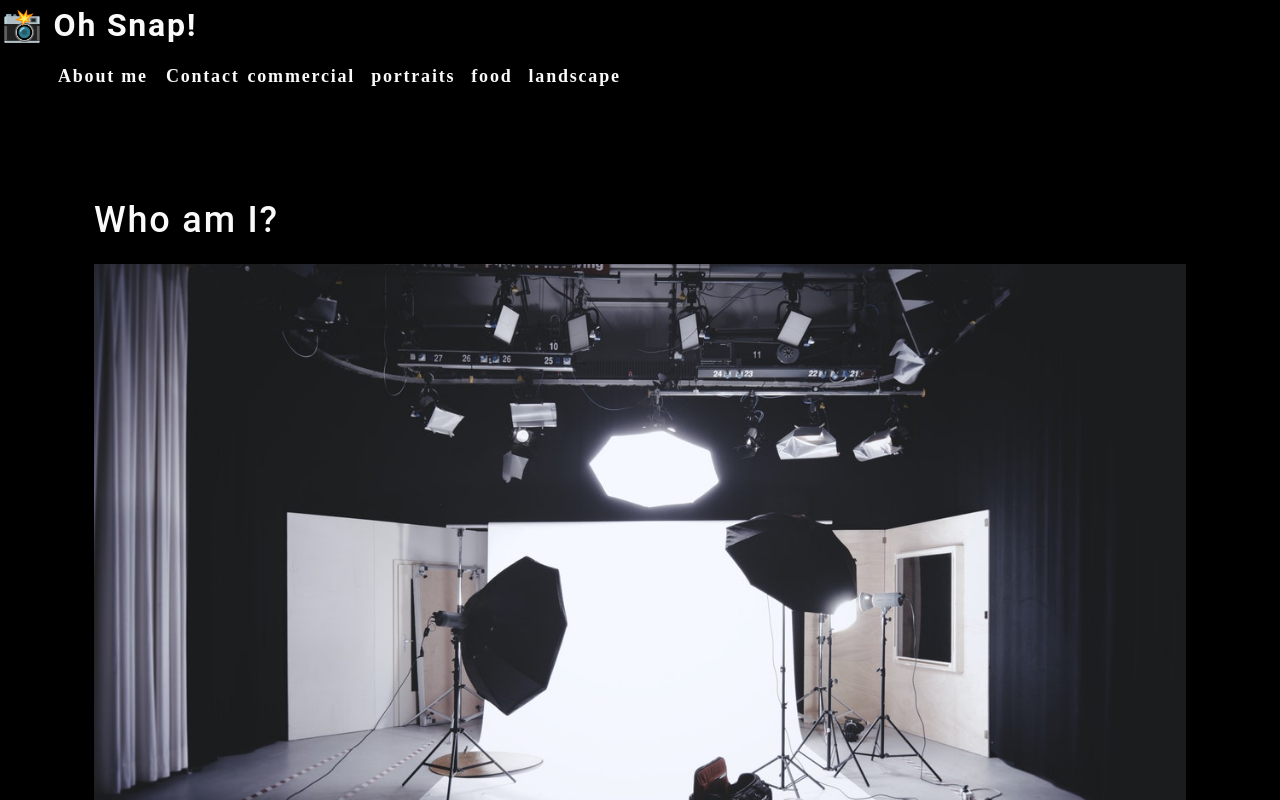
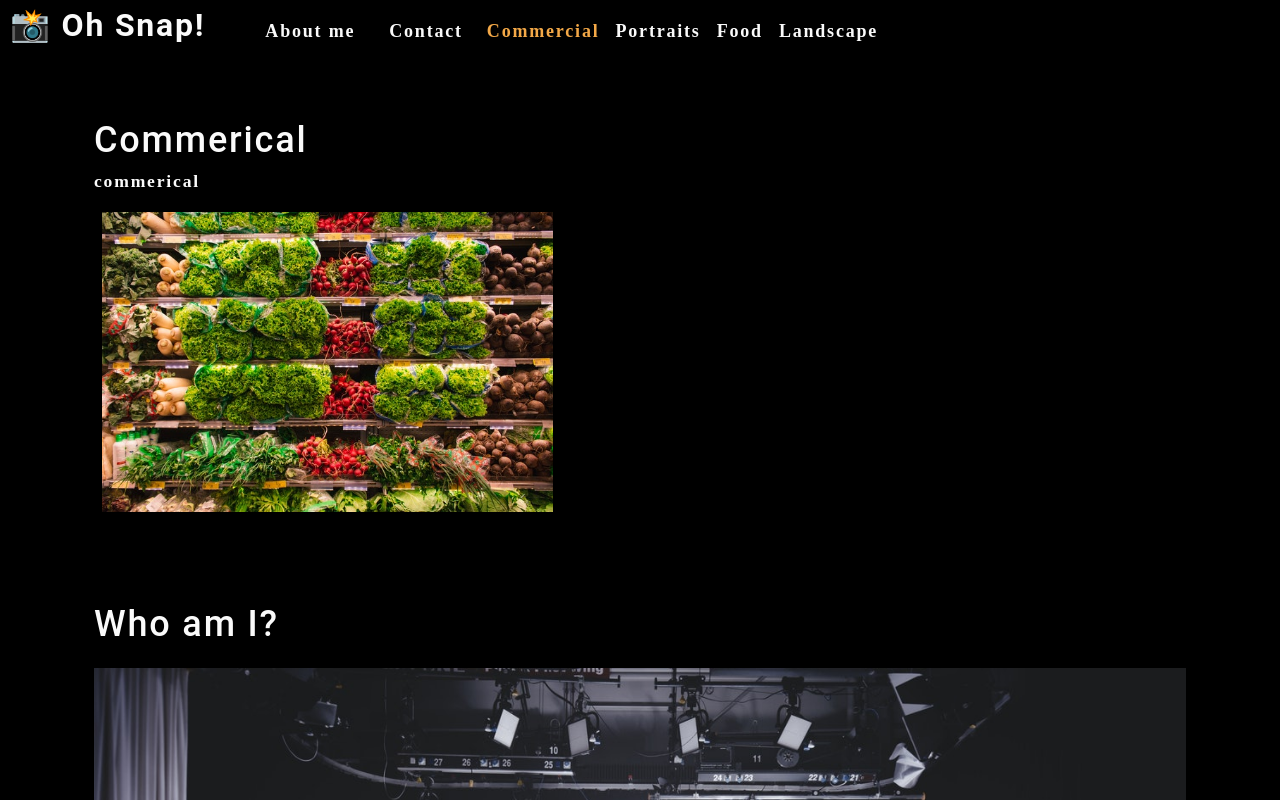
Before and after one commit to kwedwick/photo-port, a React (Create React App) app: page / in a window 1280 px wide. Shown: the top 800 px of the page. Built offline with nearby package versions, Linux system fonts and the light colour scheme.

Commit message:
restructured nav component and lifted category state to app.js

```diff
--- a/src/App.js
+++ b/src/App.js
@@ -1,14 +1,33 @@
-import React from 'react';
+import React, { useState } from 'react';
+import Nav from './components/Nav';
 import About from './components/About';
-import Nav from './components/Nav'
+import Gallery from './components/Gallery';
 
 function App() {
+  const [categories] = useState([
+    {
+      name: 'commercial',
+      description: 'Photos of grocery stores, food trucks, and other commercial projects',
+    },
+    { name: 'portraits', description: 'Portraits of people in my life' },
+    { name: 'food', description: 'Delicious delicacies' },
+    { name: 'landscape', description: 'Fields, farmhouses, waterfalls, and the beauty of nature' },
+  ]);
+
+  const [currentCategory, setCurrentCategory] = useState(categories[0]);
 
   return (
     <div>
-      <Nav></Nav>
+      <Nav
+        categories={categories}
+        setCurrentCategory={setCurrentCategory}
+        currentCategory={currentCategory}
+      ></Nav>
       <main>
-        <About></About>
+        <div>
+          <Gallery></Gallery>
+          <About></About>
+        </div>
       </main>
     </div>
   );
--- /dev/null
+++ b/src/components/Gallery/index.js
@@ -0,0 +1,25 @@
+import React from 'react';
+import { capitalizeFirstLetter } from '../../utils/helpers';
+import photo from "../../assets/small/commercial/0.jpg";
+
+function Gallery(props) {
+    const currentCategory = {
+        name: "commerical",
+        discription: "Photos of grocery stores, food trucks, and other commercial projects"
+    };
+    return (
+        <section>
+            <h1>{capitalizeFirstLetter(currentCategory.name)}</h1>
+            <p>{currentCategory.name}</p>
+            <div className="flex-row">
+                <img
+                    src={photo}
+                    alt="Commercial Example"
+                    className="img-thumbnail mx-1"
+                />
+            </div>
+        </section>
+    );
+}
+
+export default Gallery;
--- a/src/components/Nav/index.js
+++ b/src/components/Nav/index.js
@@ -1,48 +1,44 @@
-import React from 'react';
+import React, { useEffect } from 'react';
+import { capitalizeFirstLetter } from '../../utils/helpers';
 
-const categories = [
-    {
-        name: "commercial",
-        description:
-            "Photos of grocery stores, food trucks, and other commercial projects",
-    },
-    { name: "portraits", description: "Portraits of people in my life" },
-    { name: "food", description: "Delicious delicacies" },
-    {
-        name: "landscape",
-        description: "Fields, farmhouses, waterfalls, and the beauty of nature",
-    },
-];
-
-function categorySelected(name) {
-    console.log(`${name} clicked`)
-}
-
-function Nav() {
+function Nav(props) {
+    const {
+        categories = [],
+        setCurrentCategory,
+        currentCategory,
+    } = props;
+    useEffect(() => {
+        document.title = capitalizeFirstLetter(currentCategory.name);
+    }, [currentCategory]);
     return (
-        <header>
+        <header className="flex-row px-1">
             <h2>
                 <a data-testid="link" href="/">
                     <span role="img" aria-label="camera"> 📸</span> Oh Snap!
-                </a>
+        </a>
             </h2>
             <nav>
                 <ul className="flex-row">
                     <li className="mx-2">
                         <a data-testid="about" href="#about">
                             About me
-                        </a>
+            </a>
                     </li>
-                    <li>
+                    <li className="mx-2">
                         <span>Contact</span>
                     </li>
                     {categories.map((category) => (
                         <li
-                            className="mx-1"
+                            className={`mx-1 ${currentCategory.name === category.name && 'navActive'
+                                }`}
                             key={category.name}
                         >
-                            <span onClick={() => categorySelected(category.name)} >
-                                {category.name}
+                            <span
+                                onClick={() => {
+                                    setCurrentCategory(category)
+                                }}
+                            >
+                                {capitalizeFirstLetter(category.name)}
                             </span>
                         </li>
                     ))}
```
